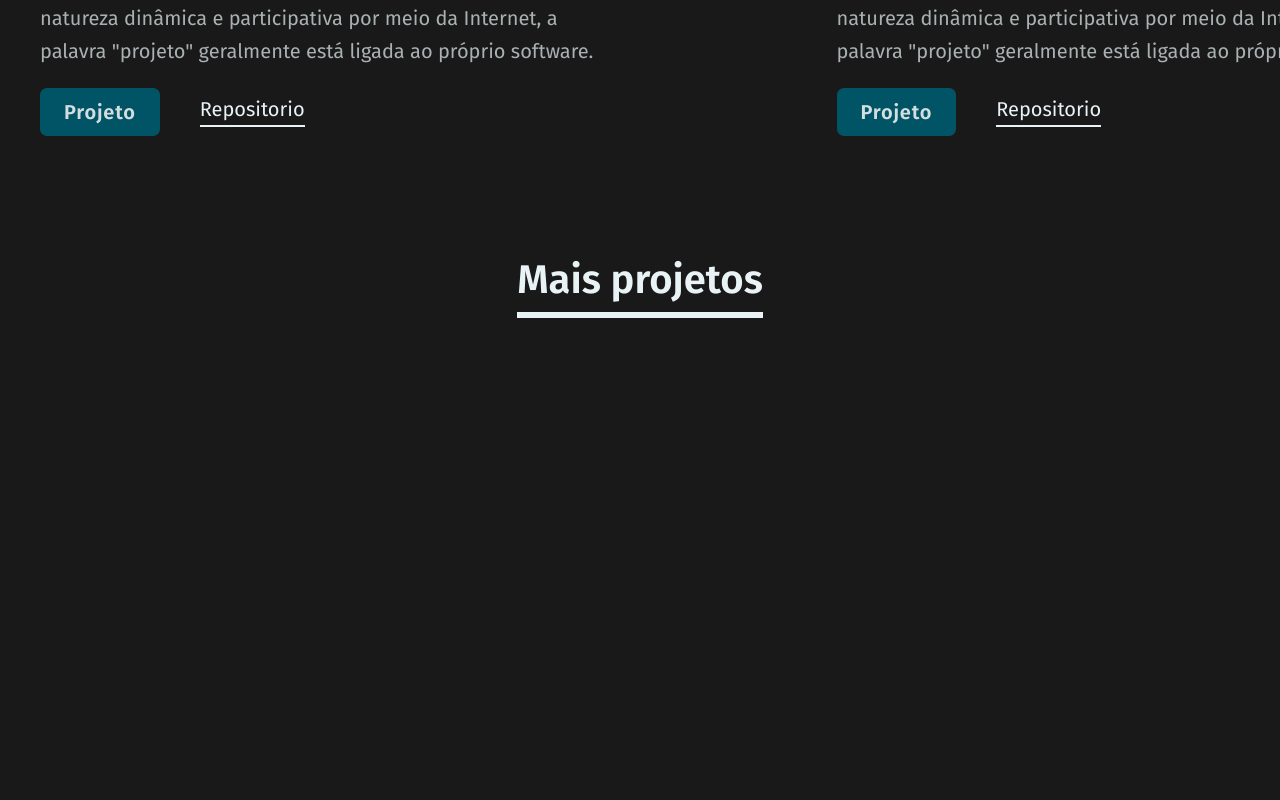
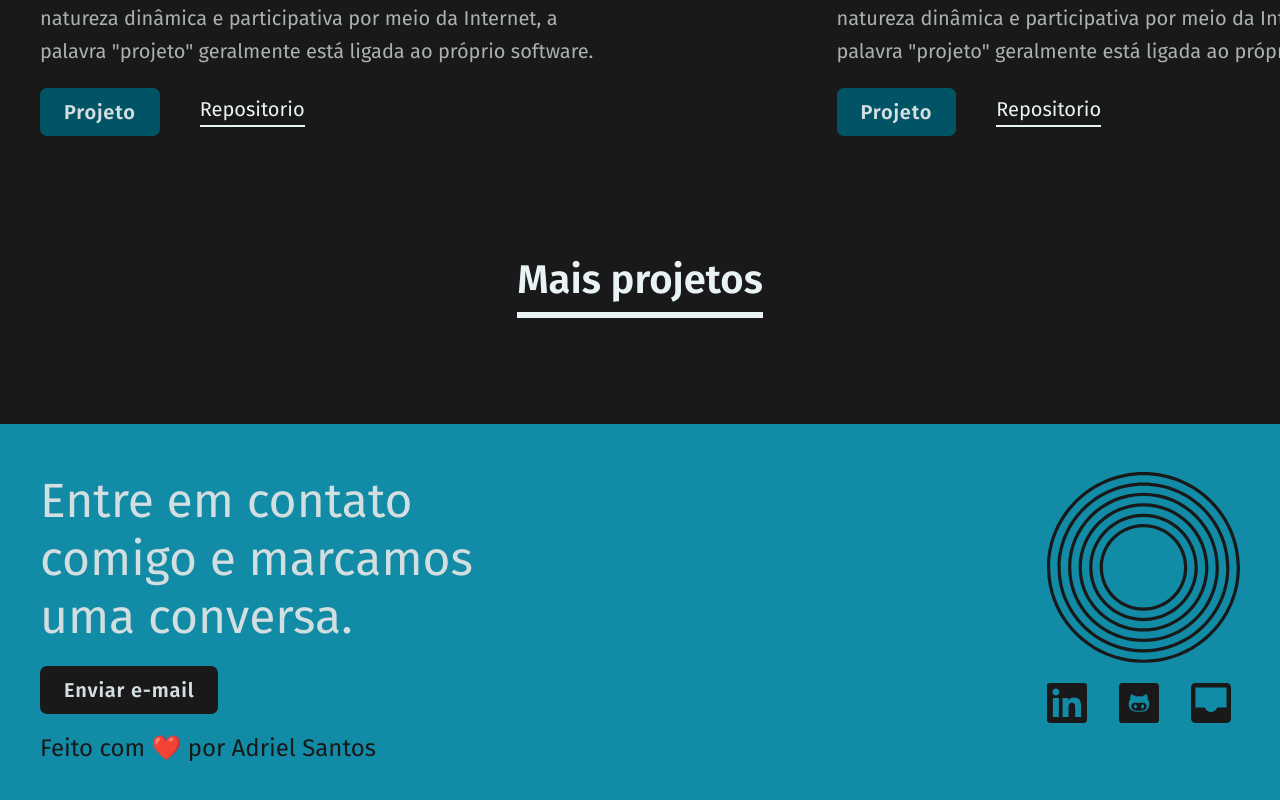
Before and after one commit to adriel-mp3/portfolio, a React (Vite) app: page / in a window 1280 px wide. Shown: the part 1981-2781 px from the top of the page. Before the commit the page ends 2405 px from the top, so only its background shows below. Built offline with nearby package versions, Linux system fonts and the light colour scheme.

Commit message:
feat: add footer to app

```diff
--- a/src/App.tsx
+++ b/src/App.tsx
@@ -1,11 +1,13 @@
 import Header from "@/layout/Header";
 import Home from "@/pages/Home";
+import Footer from "./layout/Footer";
 
 function App() {
   return (
     <div>
       <Header />
       <Home />
+      <Footer/>
     </div>
   );
 }
```
